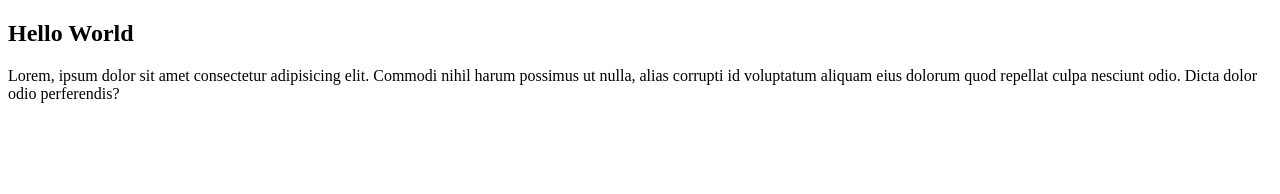
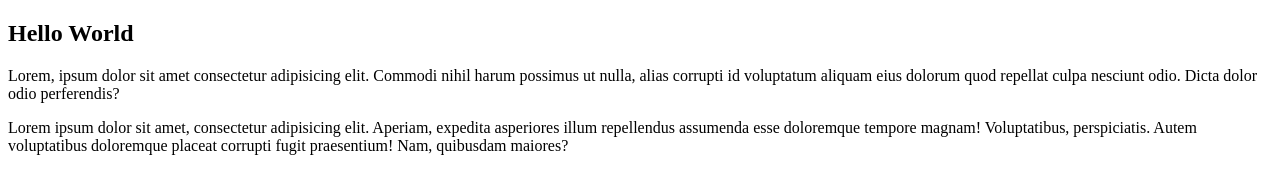
Before and after one commit to herria/git-test-remote, a plain HTML site: page index.html in a window 1280 px wide. Drawn offline with Linux system fonts and the light colour scheme.

Commit message:
tambah paragrap baru

```diff
--- a/index.html
+++ b/index.html
@@ -8,5 +8,8 @@
 <body>
     <h2>Hello World</h2>
     <p>Lorem, ipsum dolor sit amet consectetur adipisicing elit. Commodi nihil harum possimus ut nulla, alias corrupti id voluptatum aliquam eius dolorum quod repellat culpa nesciunt odio. Dicta dolor odio perferendis?</p>
+
+    <p>Lorem ipsum dolor sit amet, consectetur adipisicing elit. Aperiam, expedita asperiores illum repellendus assumenda esse doloremque tempore magnam! Voluptatibus, perspiciatis. Autem voluptatibus doloremque placeat corrupti fugit praesentium! Nam, quibusdam maiores?
+    </p>
 </body>
 </html>
```
